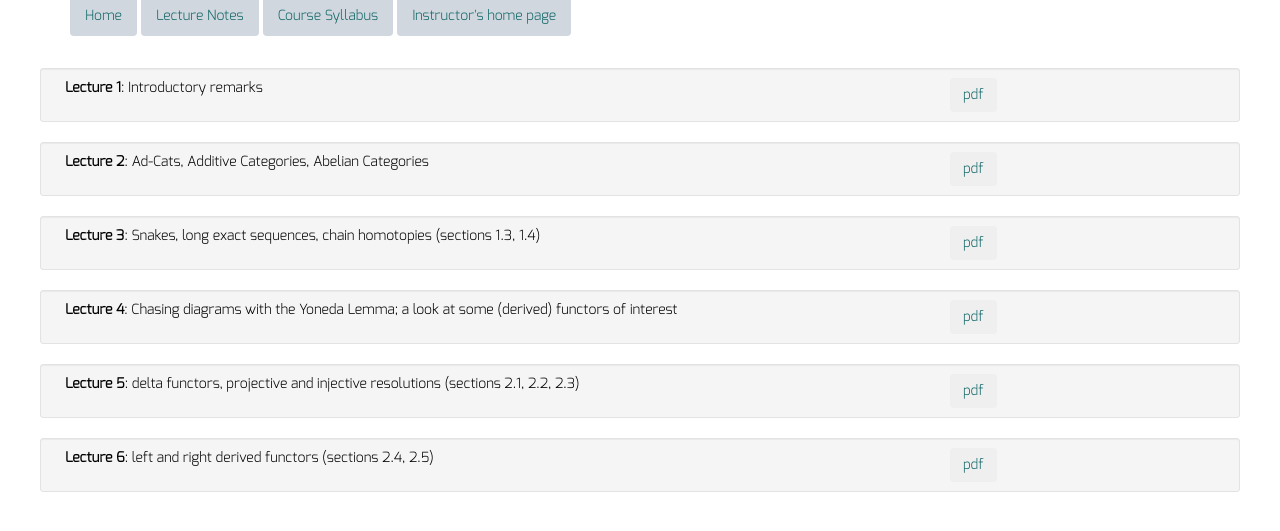
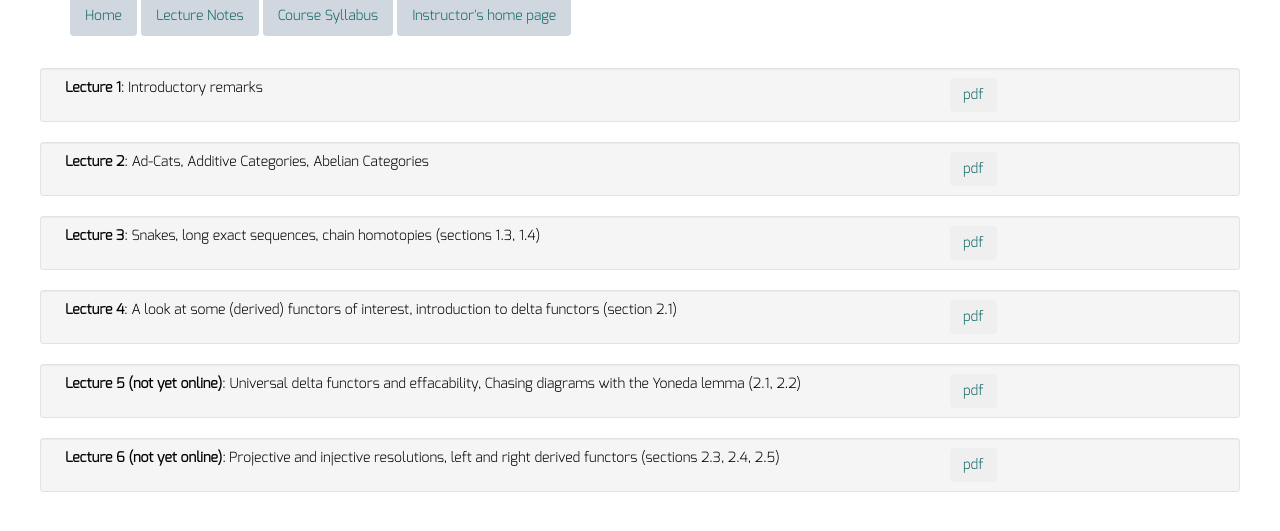
Before and after one commit to dkrashen/probability, a Jekyll site: the page built from lectures/index.html, in a window 1280 px wide, cut to the strip 184-715 px from the top of the page. Built offline with Jekyll 4.4.1, drawn with Linux system fonts in a browser that asks for light colours; nearby versions of some CDN libraries.

Commit message:
add lecture 4, update lecture outlines

```diff
--- a/_data/lectures.yml
+++ b/_data/lectures.yml
@@ -8,12 +8,16 @@
   filename: "lecture3.pdf"
   description: "Snakes, long exact sequences, chain homotopies (sections 1.3, 1.4)"
 - title: "Lecture 4"
+  filename: "lecture4.pdf"
+  description: "A look at some (derived) functors of interest, introduction
+  to delta functors (section 2.1)"
+
+- title: "Lecture 5 (not yet online)"
   filename: ""
-  description: "Chasing diagrams with the Yoneda Lemma; a look at some (derived) functors of interest"
-- title: "Lecture 5"
+  description: "Universal delta functors and effacability, Chasing diagrams
+  with the Yoneda lemma (2.1, 2.2)"
+
+- title: "Lecture 6 (not yet online)"
   filename: ""
-  description: "delta functors, projective and injective resolutions (sections 2.1, 2.2,
-  2.3)"
-- title: "Lecture 6"
-  filename: ""
-  description: "left and right derived functors (sections 2.4, 2.5)"
+  description: "Projective and injective resolutions, left and right
+  derived functors (sections 2.3, 2.4, 2.5)"
```
Also changed, not shown: 1 other file.
